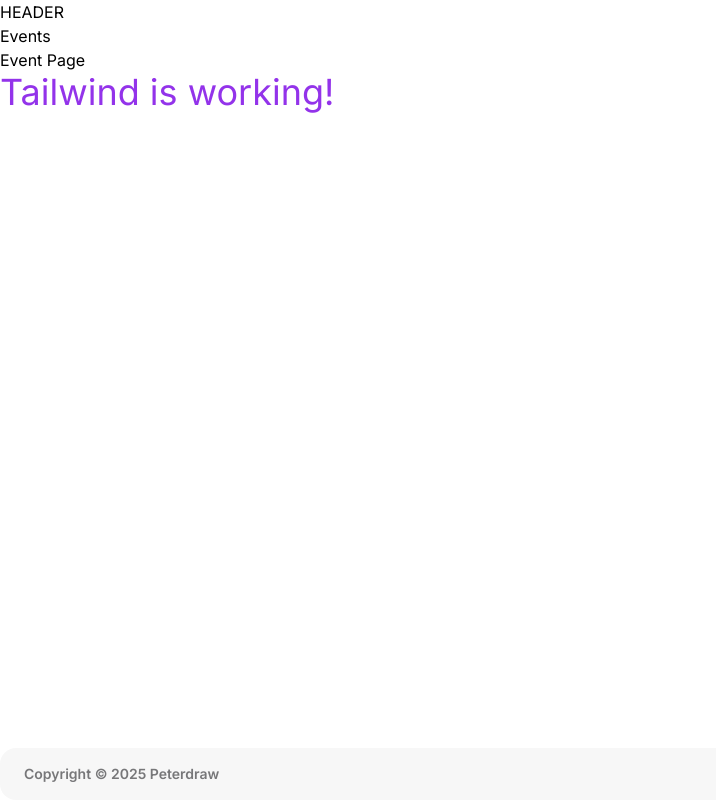
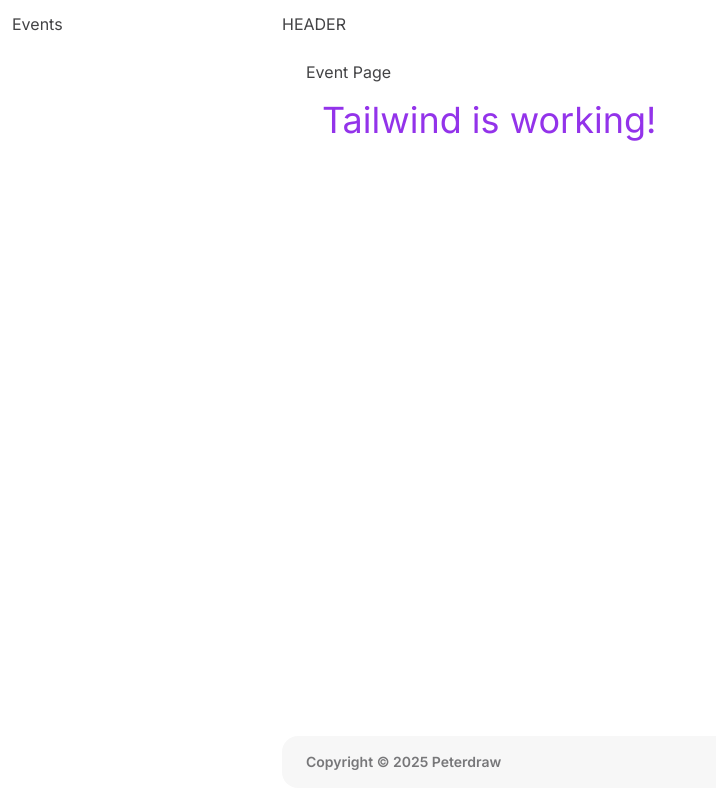
Before and after one commit to ventixe-system/react-frontend, a React (Vite) app: page / in a window 1280 px wide. Before the commit this address led to /EventPage. Shown: the whole page, without its empty margins (0-716 px from the left). Built offline with nearby package versions, Linux system fonts and the light colour scheme.

Commit message:
Configured basic layout

```diff
--- a/src/App.jsx
+++ b/src/App.jsx
@@ -1,13 +1,24 @@
-import {Route, Routes, Navigate} from 'react-router-dom'
+import { Route, Routes, Navigate} from 'react-router-dom'
+import Layout from './assets/layouts/Layout.jsx'
 import EventPage from './pages/EventPage.jsx'
+import EventDetailsPage from './pages/EventDetailsPage.jsx'
+import EventForm from './pages/EventForm.jsx'
+import TicketPackageForm from './pages/TicketPackageForm.jsx'
 
 
 function App() {
   return (
     <>
       <Routes>
-        <Route path="/" element={<Navigate to="EventPage" />} />
-        <Route path="/EventPage" element={<EventPage />} />
+        <Route path="/" element={<Layout />}>
+          <Route index element={<EventPage />} />
+          <Route path="eventdetails" element={<EventDetailsPage />} />
+          <Route path="eventform" element={<EventForm />} />
+          <Route path="TicketPackageForm" element={<TicketPackageForm />} />
+        </Route>
+
+        {/* Redirect from /EventPage to root path */}
+        <Route path="/EventPage" element={<Navigate to="/" />} />
       </Routes>
 
     </>
--- a/src/assets/layouts/Layout.jsx
+++ b/src/assets/layouts/Layout.jsx
@@ -0,0 +1,23 @@
+import { Outlet } from "react-router-dom"
+import Header from "../../components/Header"
+import Nav from "../../components/Nav"
+import Footer from "../../components/Footer"
+
+const Layout = () => {
+  return (
+    <div className="min-h-screen font-sans bg-grey-10 text-grey-90">
+      <div className="grid grid-cols-[minmax(160px,_270px)_1fr] min-h-screen p-3">
+        <Nav />
+        <div className="grid grid-rows-[auto_1fr_auto]">
+          <Header />
+          <main role="main" className="p-6">
+            <Outlet />
+          </main>
+          <Footer />
+        </div>
+      </div>
+    </div>
+  )
+}
+
+export default Layout
--- a/src/pages/EventPage.jsx
+++ b/src/pages/EventPage.jsx
@@ -1,24 +1,14 @@
-import React from 'react'
-import Header from '../components/Header'
-import Nav from '../components/Nav'
-import Footer from '../components/Footer'
+
 
 const EventPage = () => {
   return (
-    <div className="wrapper min-h-screen flex flex-col">
-      <Header />
-      <Nav />
-      <main className="main flex-grow">
-          <h1>Event Page</h1>
-          <h1 className="text-4xl text-purple-600">Tailwind is working!</h1>
-          {/* Here you can include components like EventCard, EventForm, EventDetail, TicketPackageForm */}
-          {/* Example: */}
-          {/* <EventCard /> */}
-          {/* <EventForm /> */}
-          {/* <EventDetail /> */}
-          {/* <TicketPackageForm /> */}
-      </main>
-      <Footer />
+    <div className="grid grid-rows-[auto_1fr]">
+      <div>
+        <h1>Event Page</h1>
+      </div>
+      <div className="overflow-y-auto p-4">
+        <h1 className="text-4xl text-purple-600">Tailwind is working!</h1>
+      </div>
     </div>
   )
 }
```
